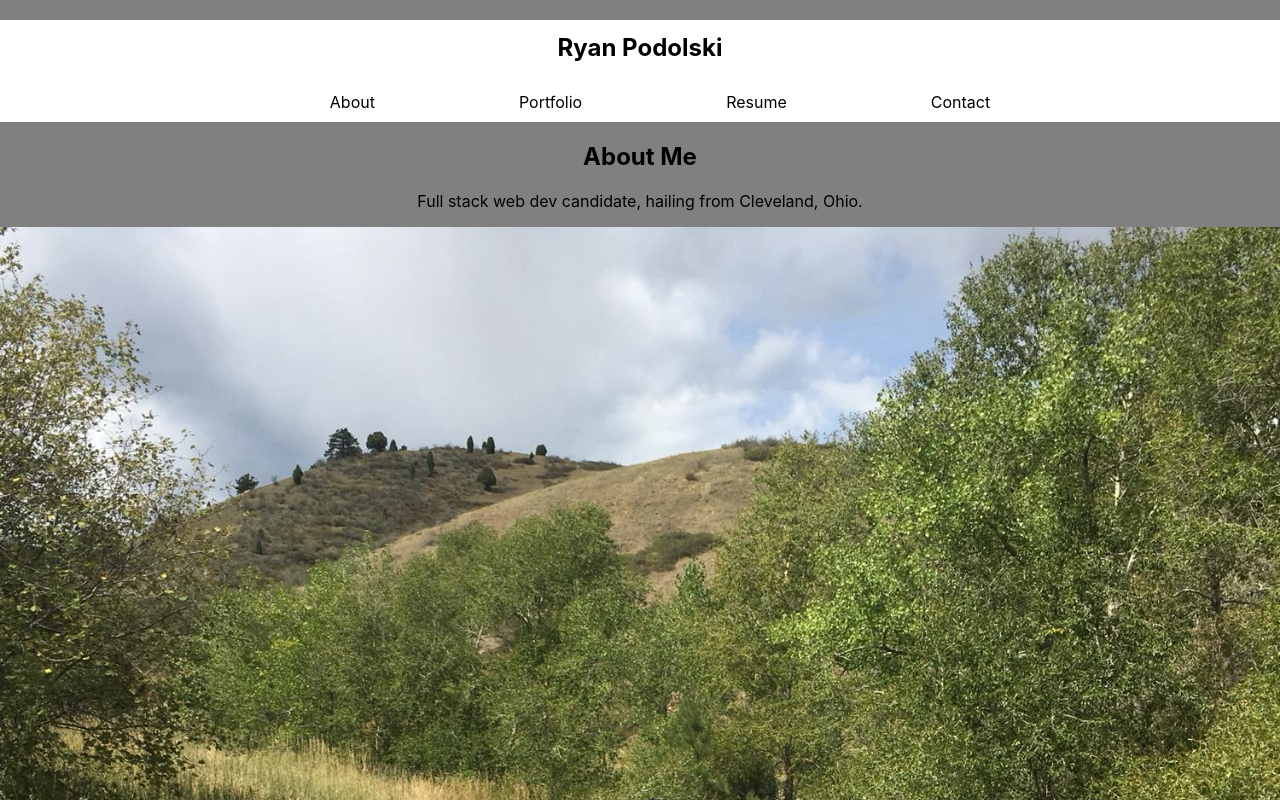
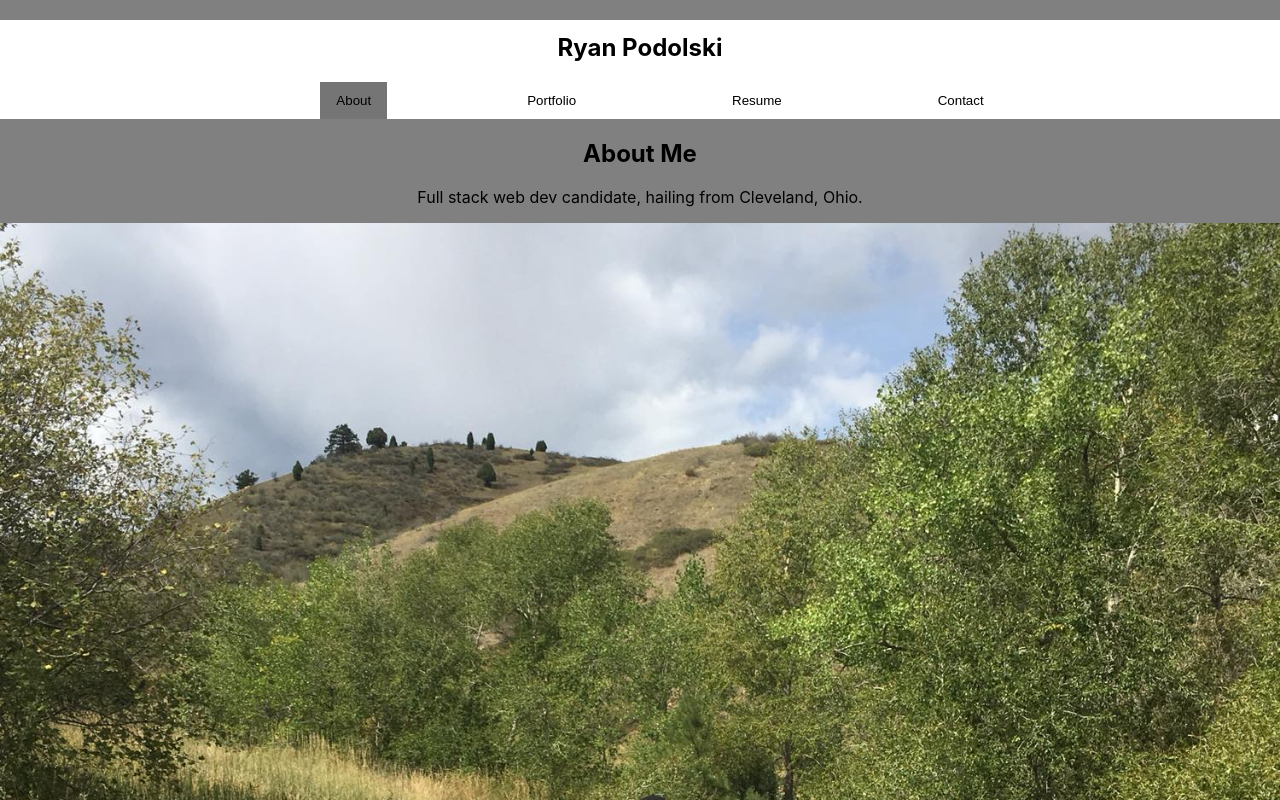
Before and after one commit to rpodols/react-portfolio, a React (Create React App) app: page / in a window 1280 px wide. Shown: the top 800 px of the page. Built offline with nearby package versions, Linux system fonts and the light colour scheme.

Commit message:
working nav buttons that highlight on click

```diff
--- a/package.json
+++ b/package.json
@@ -8,9 +8,10 @@
     "@testing-library/user-event": "^13.5.0",
     "react": "17.0.2",
     "react-dom": "17.0.2",
+    "react-router-dom": "^6.3.0",
     "react-scripts": "5.0.1",
     "web-vitals": "^2.1.4"
-},
+  },
   "scripts": {
     "start": "react-scripts start",
     "build": "react-scripts build",
--- a/src/components/Header/index.js
+++ b/src/components/Header/index.js
@@ -5,9 +5,10 @@ import Resume from '../Resume';
 import Portfolio from '../Portfolio';
 import Contact from '../Contact';
 
-function Header() {
+function Header(props) {
 
 const [currentComponent, setPageSelected] = useState("About");
+const [currentClick, setCurrentClick] = useState("About");
 
 const currentPage = () => {
     switch(currentComponent) {
@@ -27,12 +28,18 @@ const currentPage = () => {
     }
 }
 
+
+
   return (
     <div>
+
     <Navigation
         currentComponent={currentComponent}
         setPageSelected={setPageSelected}
+        currentClick={currentClick}
+        setCurrentClick={setCurrentClick}
     ></Navigation>
+
       <main>
         <div>
             {currentPage(currentComponent)}
--- a/src/components/Nav/index.js
+++ b/src/components/Nav/index.js
@@ -1,13 +1,13 @@
-import React from 'react';
+import { React } from 'react';
 
 function Navigation(props) {
 
-    const options = [
-        "About",
-        "Portfolio",
-        "Resume",
-        "Contact"
-    ];
+    // const options = [
+    //     "About",
+    //     "Portfolio",
+    //     "Resume",
+    //     "Contact"
+    // ];
 
   return (
     <header>
@@ -17,6 +17,33 @@ function Navigation(props) {
                     Ryan Podolski
                 </a>
             </h2>
+
+
+            <nav>
+                <ul className="header-format">
+
+                    <li className={props.currentComponent === "About" ? "navClick" : "navOff"}>
+                        <button onClick={() => props.setPageSelected("About") && props.setCurrentClick("About")}>About</button>
+                    </li>
+                    <li className={props.currentComponent === "Portfolio" ? "navClick" : "navOff"}>
+                        <button onClick={() => props.setPageSelected("Portfolio") && props.setCurrentClick("Portfolio")}>Portfolio</button>
+                    </li>
+                    <li className={props.currentComponent === "Resume" ? "navClick" : "navOff"}>
+                        <button href="#resume" onClick={() => props.setPageSelected("Resume") && props.setCurrentClick("Resume")}>Resume</button>
+                    </li>
+                    <li className={props.currentComponent === "Contact" ? "navClick" : "navOff"}>
+                        <button href="#contact" onClick={() => props.setPageSelected("Contact") && props.setCurrentClick("Contact")}>Contact</button>
+                    </li>
+
+                </ul>
+            </nav>
+
+
+
+
+            {/*
+            ~~~~~ BELOW IS POSSIBLE REFACTORED CODE ROUTE FOR ADDITIONAL TAB MAPPING IN FUTURE ~~~~~
+
             <nav>
                 <ul className="header-format">
                     {options.map((options) => (
@@ -25,7 +52,7 @@ function Navigation(props) {
                     </li>
                     ))}
                 </ul>
-            </nav>
+            </nav> */}
         </div>
     </header>
   );
--- a/src/components/Portfolio/index.js
+++ b/src/components/Portfolio/index.js
@@ -9,28 +9,40 @@ import passwordImage from "../../assets/images/password.png";
 const portfolioPages = [
     {
         name: 'The Zen Project',
-        image: zenImage
+        image: zenImage,
+        github: "https://github.com/rpodols/the-zen-project",
+        deployed: "https://rpodols.github.io/the-zen-project/index.html"
     },
     {
         name: 'Total Tech News',
-        image: newsImage
+        image: newsImage,
+        github: "https://github.com/rpodols/total-tech-blog",
+        deployed: "https://limitless-springs-36362.herokuapp.com/"
     }
     ,
     {
         name: 'Expense Tracker',
-        image: expenseImage
+        image: expenseImage,
+        github: "https://github.com/rpodols/invoice-tracker",
+        deployed: "https://fast-plains-66827.herokuapp.com/"
     },
     {
         name: 'Weather Dashboard',
-        image: weatherImage
+        image: weatherImage,
+        github: "https://github.com/rpodols/weather-dashboard",
+        deployed: "https://rpodols.github.io/weather-dashboard/"
     },
     {
         name: 'Code Quiz',
-        image: quizImage
+        image: quizImage,
+        github: "https://github.com/rpodols/code-quiz",
+        deployed: "https://rpodols.github.io/code-quiz/"
     },
     {
         name: 'Password Generator',
-        image: passwordImage
+        image: passwordImage,
+        github: "https://github.com/rpodols/password-generator",
+        deployed: "https://rpodols.github.io/password-generator/"
     },
   ];
 
@@ -50,6 +62,9 @@ function Portfolio() {
                 <div className="portfolio-image">
                     <img src={portfolioPage.image} alt="Portfolio item preview screencap." />
                     <p className="header-format">{portfolioPage.name}</p>
+                    <a className="header-format" href={portfolioPage.github}>Github Link!</a>
+                    <a className="header-format" href={portfolioPage.deployed}>Deployed Link!</a>
+                    <hr></hr>
                 </div>
             ))}
         </div>
--- a/src/index.css
+++ b/src/index.css
@@ -66,3 +66,17 @@ a {
   flex-wrap: wrap;
 
 }
+
+.navClick {
+  background-color: #757575
+}
+
+.navOff {
+  background-color: #ffffff;
+}
+
+button {
+  background: none!important;
+  border: none;
+  color: black;
+}
```
Also changed, not shown: 1 other file (tests, documents, lock files or other folders).
